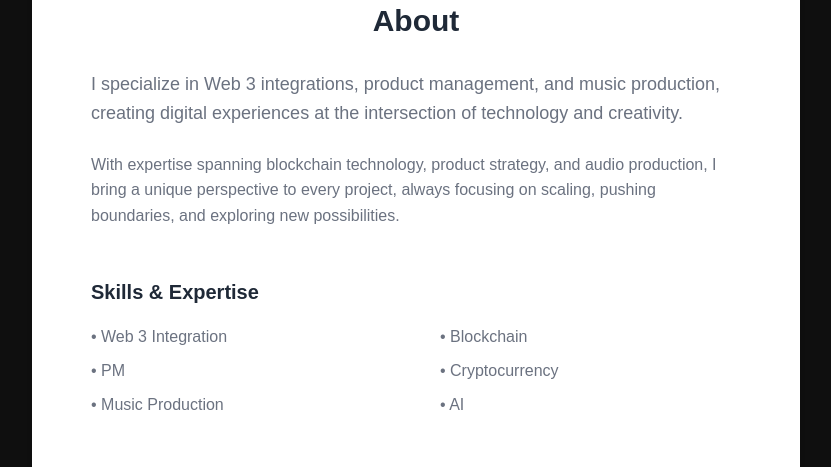
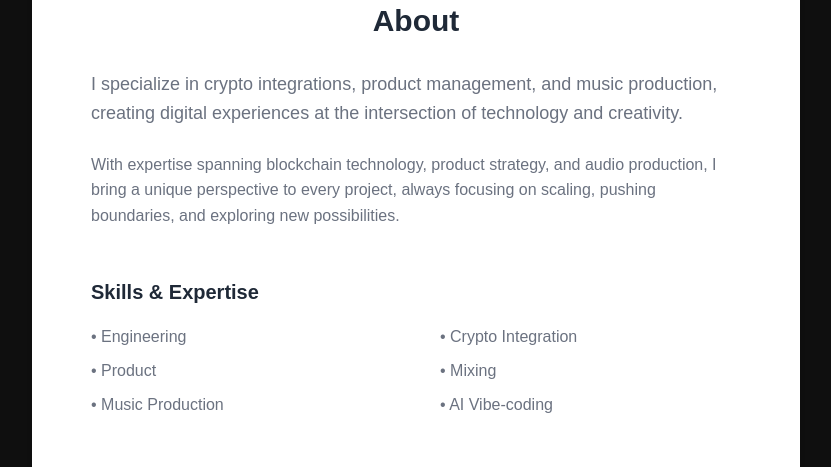
Before and after one commit to death-beach/deathbeach-portfolio, a Next.js app: page /about in a window 1280 px wide. Shown: the part 664-1131 px from the top of the page, without its empty margins (224-1055 px from the left). Built offline with nearby package versions, Linux system fonts and the light colour scheme.

Commit message:
update About Page

```diff
--- a/pages/about.js
+++ b/pages/about.js
@@ -43,7 +43,7 @@ export default function About() {
 
             <div style={{ maxWidth: "650px", margin: "0 auto", color: "#6b7280", lineHeight: "1.6" }}>
               <p style={{ fontSize: "18px", marginBottom: "24px", fontFamily: "'Hanken Grotesk', sans-serif" }}>
-                I specialize in Web 3 integrations, product management, and music production, creating
+                I specialize in crypto integrations, product management, and music production, creating
                 digital experiences at the intersection of technology and creativity.
               </p>
 
@@ -67,10 +67,10 @@ export default function About() {
                 <div style={{ display: "grid", gridTemplateColumns: "1fr 1fr", gap: "16px" }}>
                 <ul style={{ listStyle: "none", padding: "0" }}>
                     <li style={{ marginBottom: "8px", fontFamily: "'Hanken Grotesk', sans-serif" }}>
-                      • Web 3 Integration
+                      • Engineering
                     </li>
                     <li style={{ marginBottom: "8px", fontFamily: "'Hanken Grotesk', sans-serif" }}>
-                      • PM
+                      • Product
                     </li>
                     <li style={{ marginBottom: "8px", fontFamily: "'Hanken Grotesk', sans-serif" }}>
                       • Music Production
@@ -82,13 +82,13 @@ export default function About() {
                     paddingLeft: "16px"
                   }}>
                     <li style={{ marginBottom: "8px", fontFamily: "'Hanken Grotesk', sans-serif" }}>
-                      • Blockchain
+                      • Crypto Integration
                     </li>
                     <li style={{ marginBottom: "8px", fontFamily: "'Hanken Grotesk', sans-serif" }}>
-                      • Cryptocurrency
+                      • Mixing
                     </li>
                     <li style={{ marginBottom: "8px", fontFamily: "'Hanken Grotesk', sans-serif" }}>
-                      • AI
+                      • AI Vibe-coding
                     </li>
                   </ul>
                 </div>
```
